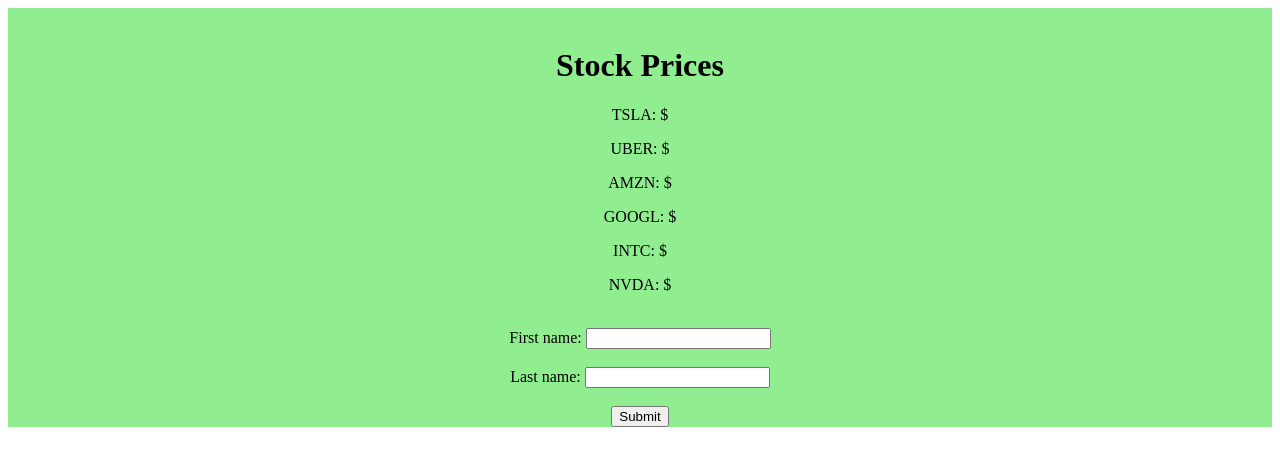
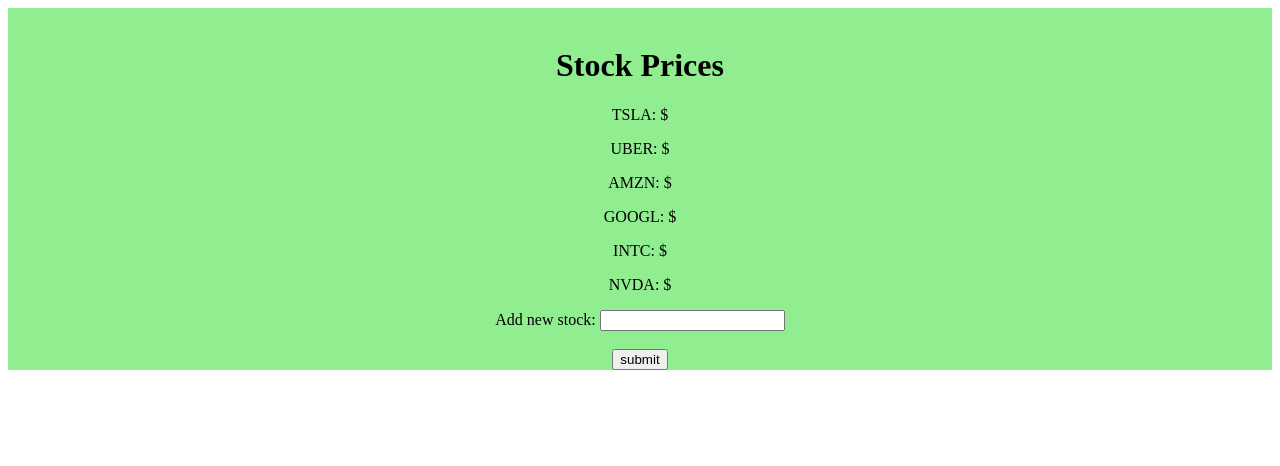
Before and after one commit to colehlava/Stocks, a PHP site: page / in a window 1280 px wide. Shown: the top 466 px of the page. Run offline with PHP 8.4, Linux system fonts and the light colour scheme.

Commit message:
Added safety checks.

```diff
--- a/index.php
+++ b/index.php
@@ -12,19 +12,22 @@
         echo $stock;
         echo ": $";
         $filename = $stock . ".price";
-        $contents = file_get_contents($filename);
-        $contents = trim($contents);
-        echo $contents;
+        if (file_exists($filename)) {
+            $contents = file_get_contents($filename);
+            $contents = trim($contents);
+            echo $contents;
+        }
+        else {
+            continue;
+        }
         echo "</p>";
     }
 ?>
 <br>
-<form action="/action_page.php">
-    <label for="fname">First name:</label>
+<form action="action_form.php" method="post">
+    <label for="fname">Add new stock:</label>
     <input type="text" id="fname" name="fname"><br><br>
-    <label for="lname">Last name:</label>
-    <input type="text" id="lname" name="lname"><br><br>
-    <input type="submit" value="Submit">
+    <input type="submit" name="submit" value="submit">
 </form>
 </div>
 </body>
```
